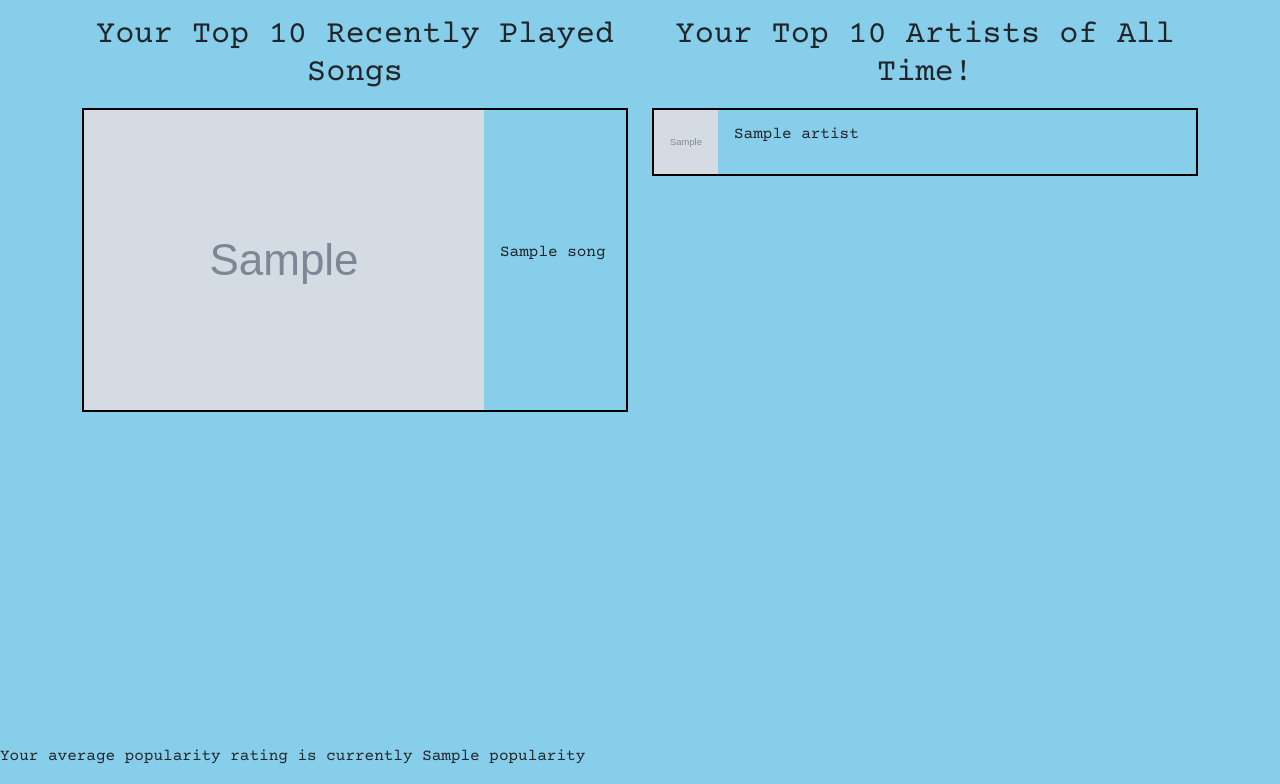
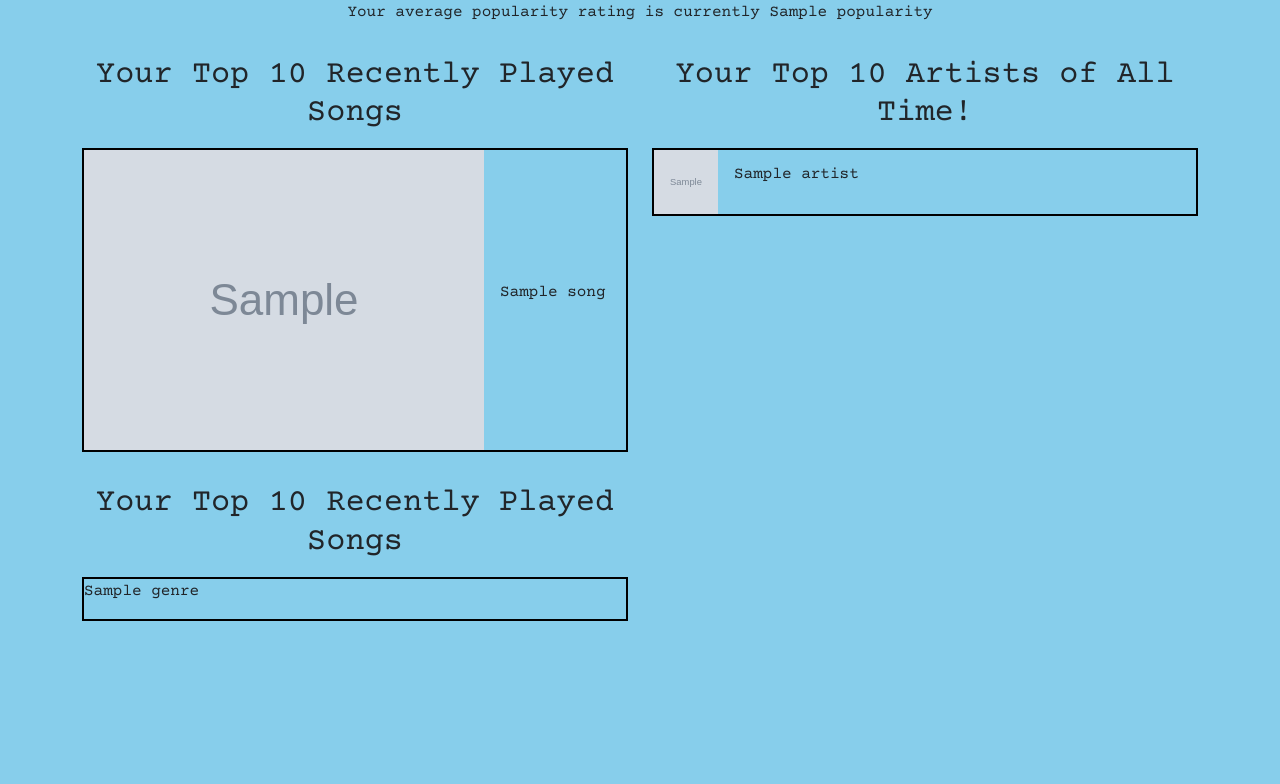
Before and after one commit to danielthane/SpotifyProject, a Flask app: template templates/test.html in a window 1280 px wide. Shown: the part 68-852 px from the top of the page. After the commit the page ends 689 px from the top, so only its background shows below. Run offline with Flask 3, Linux system fonts and the light colour scheme; the template is opened without the code that fills it: most values are stand-ins (such as "Sample title", 1, 10 or a date in 2020); grey boxes marked "Sample" are stand-in pictures.

Commit message:
Add favourite genres

```diff
--- a/app.py
+++ b/app.py
@@ -41,7 +41,12 @@ def get_info():
     sp = spotipy.Spotify(auth=token_info['access_token'])
     songs, popularity_avg = get_songs(sp)
     artists = get_top_artists(sp)
-    return render_template('test.html', songs = songs, popularity=popularity_avg, artists=artists)
+    genres = get_genres(sp)
+    return render_template('test.html',
+                           songs = songs,
+                           popularity=popularity_avg,
+                           artists=artists,
+                           genres=genres)
 
 
 
@@ -90,3 +95,20 @@ def get_top_artists(sp):
         artist['image'] = items[i]['images'][2]['url']
         artists.append(artist)
     return artists
+
+def get_genres(sp):
+    all_genres = []
+    items = sp.current_user_top_artists(limit=10, time_range="long_term")['items']
+    for i in range(len(items)):
+        for genre in items[i]['genres']:
+            all_genres.append(genre)
+    genres = {}
+    for genre in all_genres:
+        if genre not in genres:
+            genres[genre] = 1
+        elif genre in genres:
+            genres[genre] += 1
+    sorted_genres = sorted(genres.items(), key=lambda x:x[1], reverse=True)
+    sorted_genres = dict(sorted_genres)
+    print(sorted_genres)
+    return sorted_genres
--- a/templates/test.html
+++ b/templates/test.html
@@ -4,6 +4,7 @@
   {% block main %}
 
   <div class="container text-center">
+    <p>Your average popularity rating is currently {{popularity}}</p>
     <div class="row">
       <div class="col-6">
         <h2 class="data-section-heading">Your Top 10 Recently Played Songs</h2>
@@ -24,8 +25,17 @@
         {% endfor %}
       </div>
     </div>
+    <div class="row">
+      <div class="col-6">
+        <h2 class="data-section-heading">Your Top 10 Recently Played Songs</h2>
+        {% for genre in genres %}
+        <div class="top-song">
+          <p>{{ genre }}</p>
+        </div>
+        {% endfor %}
+      </div>
+    </div>
   </div>
-  <p>Your average popularity rating is currently {{popularity}}</p>
 
   {% endblock %}
 </body>
```
Also changed, not shown: 1 other file.
